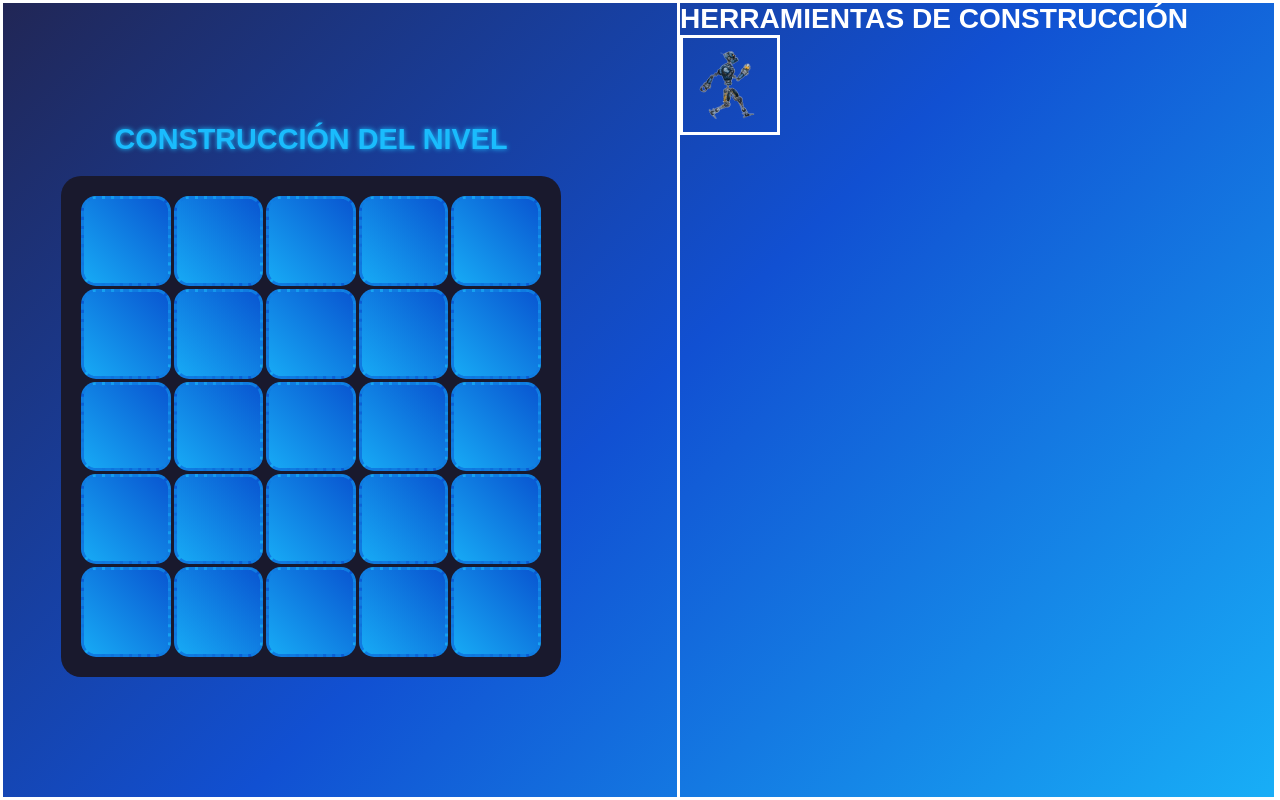
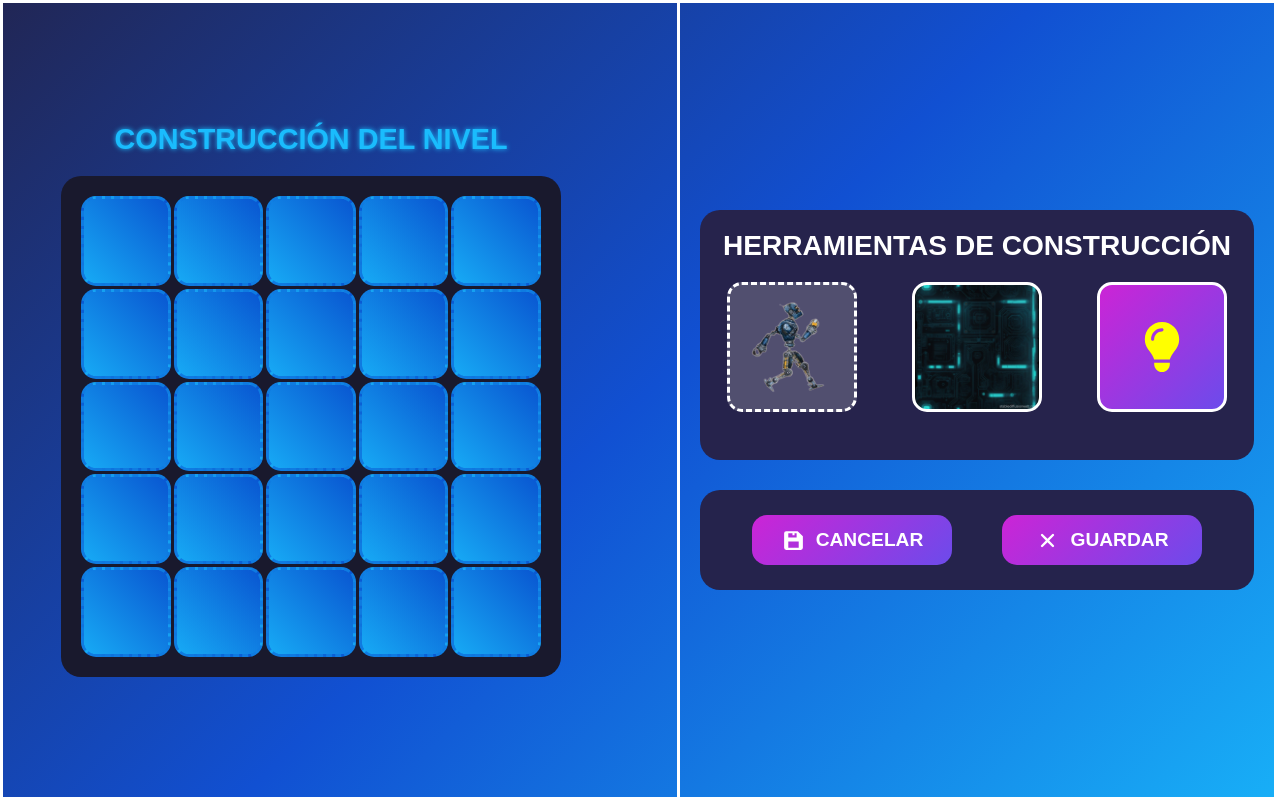
Before and after one commit to SEVERNASTER/LightBot-Clone-2D, a React (Vite) app: page / in a window 1280 px wide. Built offline with nearby package versions, Linux system fonts and the light colour scheme; a web font is replaced by a local one.

Commit message:
se agrego la funcionalidad para que el usuario pueda arrastrar herramientas y soltarlas sobre la grilla

```diff
--- a/src/components/CeldaEditar.jsx
+++ b/src/components/CeldaEditar.jsx
@@ -1,9 +1,38 @@
 import React from 'react'
 import './CeldaEditar.css'
+import bot from '../assets/static-bot.png';
+import obstaculo from '../assets/muro2.jpg';
 
-function CeldaEditar() {
+function CeldaEditar({onDropTool}) {
+
+    const handleDragOver = (e) => {
+        e.preventDefault(); // necesario para permitir drop
+    };
+
+    const handleDrop = (e) => {
+        const tool = e.dataTransfer.getData('tool');
+        onDropTool(tool);
+    };
+
+    const contenido = (tipo) => {
+        let res = '';
+        switch (tipo) {
+            case 'bot':
+                res = bot
+                break;
+            case 'muro':
+                res = muro
+                break;
+            default:
+                break;
+        }
+    }
+
     return (
-        <div className='celda-editar' ></div>
+        <div className='celda-editar'
+            onDragOver={handleDragOver}
+            onDrop={handleDrop}
+        ></div>
     )
 }
 
--- a/src/components/GrillaEditar.jsx
+++ b/src/components/GrillaEditar.jsx
@@ -1,4 +1,4 @@
-import React, { useState } from 'react'
+import React, { useState , useEffect} from 'react'
 import './GrillaEditar.css'
 import CeldaEditar from './CeldaEditar';
 
@@ -12,6 +12,17 @@ function GrillaEditar() {
             .map(() => Array(columnas).fill(0))
     )
 
+    useEffect(() => {
+        console.log(mapa);
+    }, [mapa])
+
+
+    const handleDrop = (fila, col, tool) => {
+        const nuevoMapa = mapa.map((filaActual, i) =>
+            filaActual.map((celda, j) => (i === fila && j === col ? tool : celda))
+        );
+        setMapa(nuevoMapa);
+    };
 
 
     return (
@@ -25,13 +36,16 @@ function GrillaEditar() {
                     // gridTemplateRows: `repeat(${columnas}, 1fr)`
                 }}>
 
-                    {mapa.map((fila, indiceFila) => (
-                        fila.map((celda, indiceColumna) => (
-                            <CeldaEditar key={`${indiceFila} ${indiceColumna}`}
-
+                    {mapa.map((fila, i) =>
+                        fila.map((celda, j) => (
+                            <CeldaEditar
+                                key={`${i}-${j}`}
+                                contenido={celda}
+                                onDropTool={(tool) => handleDrop(i, j, tool)}
                             />
                         ))
-                    ))}
+                    )}
+
 
 
                 </div>
--- a/src/components/PanelEditar.css
+++ b/src/components/PanelEditar.css
@@ -6,4 +6,86 @@
     width: min(600px, 100%);
     margin-left: auto;
     /* width: ; */
+    padding: 0 20px;
+    display: flex;
+    flex-direction: column;
+    justify-content: center;
+    gap: 30px;
 }
+
+.herramientas {
+    /* border: solid yellow; */
+    height: 250px;
+    background-color: #26234C;
+    border-radius: 20px;
+}
+
+.titulo-herramientas {
+    display: flex;
+    justify-content: center;
+    align-items: center;
+    text-align: center;
+    padding: 20px;
+}
+
+.herramientas-contenedor {
+    /* border: solid red; */
+    display: flex;
+    align-items: center;
+    justify-content: space-around;
+}
+
+.botones-editar {
+    background-color: #25234C;
+    border-radius: 20px;
+    height: 100px;
+    display: flex;
+    justify-content: center;
+    align-items: center;
+    gap: 50px;
+}
+
+.boton-editar {
+    position: relative;
+    height: 50px;
+    width: 200px;
+    border-radius: 15px;
+    color: #fff;
+    font-size: 1.2rem;
+    font-weight: 600;
+    background: linear-gradient(-45deg, #6C4BEB, #CC24D6);
+    text-align: center;
+    display: flex;
+    justify-content: center;
+    align-items: center;
+    gap: 10px;
+    overflow: hidden;
+    transition: .3s;
+    border: none;
+    outline: none;
+}
+
+.boton-editar:hover {
+    transform: translateY(-10px);
+    box-shadow: 0 10px 20px #1496EC;
+}
+
+.boton-editar:active {
+    transform: translateY(0);
+}
+
+.boton-editar::before {
+    content: '';
+    position: absolute;
+    top: 0;
+    left: 0;
+    height: 100%;
+    width: 100%;
+    background: linear-gradient(90deg, transparent, transparent, rgba(255, 255, 255, .8) , transparent, transparent);
+    transform: translateX(-100%);
+    transition: .3s;
+}
+
+.boton-editar:hover::before {
+    transform: translateX(100%);
+}
--- a/src/components/PanelEditar.jsx
+++ b/src/components/PanelEditar.jsx
@@ -2,6 +2,11 @@ import React from 'react'
 import './PanelEditar.css'
 import Tool from './Tool';
 import bot from '../assets/static-bot.png';
+import obstaculo from '../assets/muro2.jpg';
+import { FaLightbulb } from "react-icons/fa6";
+import { BiSolidSave } from "react-icons/bi";
+import { IoClose } from "react-icons/io5";
+
 
 function PanelEditar() {
     return (
@@ -11,8 +16,27 @@ function PanelEditar() {
                     <h3>HERRAMIENTAS DE CONSTRUCCIÓN</h3>
                 </div>
                 <div className="herramientas-contenedor">
-                    <Tool icono={bot} />
+                    <Tool icono={bot}
+                        clasesExtra='bot'
+                        esReactIcon={false}
+                    />
+
+                    <Tool icono={obstaculo}
+                        clasesExtra='muro'
+                        esReactIcon={false}
+                    />
+
+                    <Tool icono={FaLightbulb}
+                        clasesExtra='luz'
+                        esReactIcon={true}
+                        tamanio={50}
+                    />
                 </div>
+            </div>
+
+            <div className="botones-editar">
+                <button className="boton-editar guardar-editar"><BiSolidSave size={25} /> CANCELAR</button>
+                <button className="boton-editar cancelar-editar"><IoClose size={25} /> GUARDAR</button>
             </div>
         </div>
     )
--- a/src/components/Tool.css
+++ b/src/components/Tool.css
@@ -1,13 +1,28 @@
 
 .tool {
     background-size: cover;
-    height: 100px;
-    width: 100px;
+    width: 130px;
+    aspect-ratio: 1 / 1;
     border: solid #fff;
     background-position: center;
     cursor: grab;
+    border-radius: 15px;
+    display: flex;
+    justify-content: center;
+    align-items: center;
+
 }
 
 .tool:active {
     cursor: grabbing;
 }
+
+.tool.bot {
+    border: dashed;
+    background-color: rgba(255, 255, 255, .2);
+}
+
+.tool.luz {
+    color: yellow;
+    background: linear-gradient(-45deg, #6C4BEB, #CC24D6) !important;
+}
--- a/src/components/Tool.jsx
+++ b/src/components/Tool.jsx
@@ -1,12 +1,20 @@
 import React from 'react'
 import './Tool.css'
 
-function Tool({icono}) {
+function Tool({icono: Icon, clasesExtra, esReactIcon, tamanio}) {
+
+    const handleDragStart = (e) => {
+        e.dataTransfer.setData('tool', clasesExtra); // enviamos el tipo
+    };
+
     return (
-        <div className='tool' style={{
-            backgroundImage: `url(${icono})`
-        }}>
-
+        <div className={`tool ${clasesExtra}`} style={{
+                backgroundImage: `url(${!esReactIcon ? Icon : ''})`,
+            }}
+            draggable
+            onDragStart={handleDragStart}
+        >
+            {esReactIcon && <Icon size={tamanio} />}
         </div>
     )
 }
--- a/src/layouts/Maker.jsx
+++ b/src/layouts/Maker.jsx
@@ -4,6 +4,7 @@ import GrillaEditar from '../components/GrillaEditar';
 import PanelEditar from '../components/PanelEditar';
 
 function Maker({creando}) {
+
     return (
         <div className={`creador ${creando ? 'mostrar' : ''}`} >
             <GrillaEditar />
```
